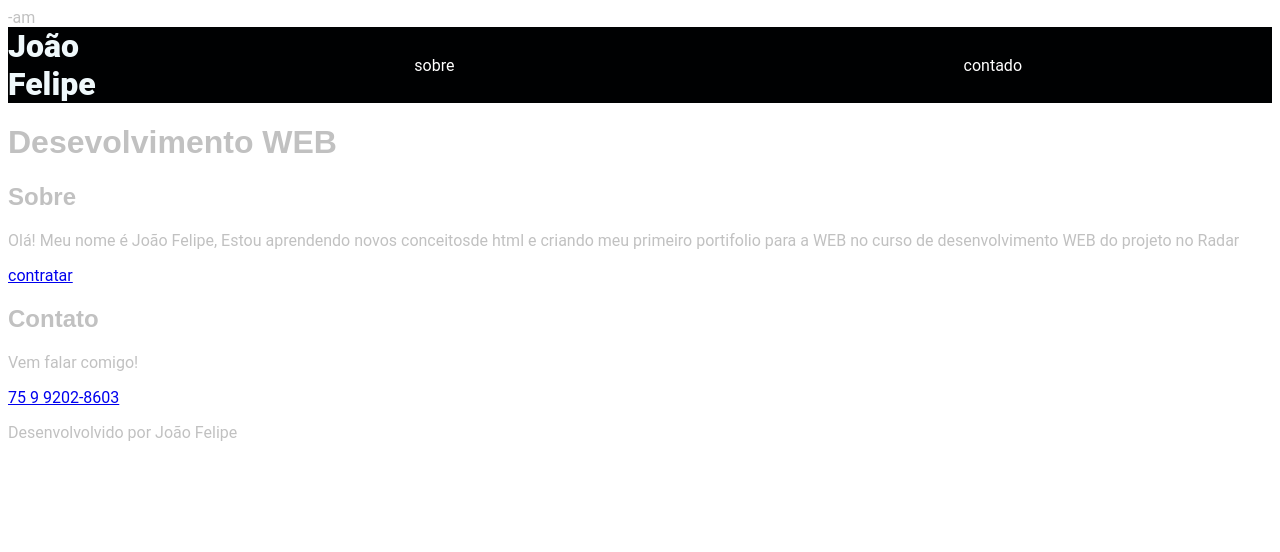
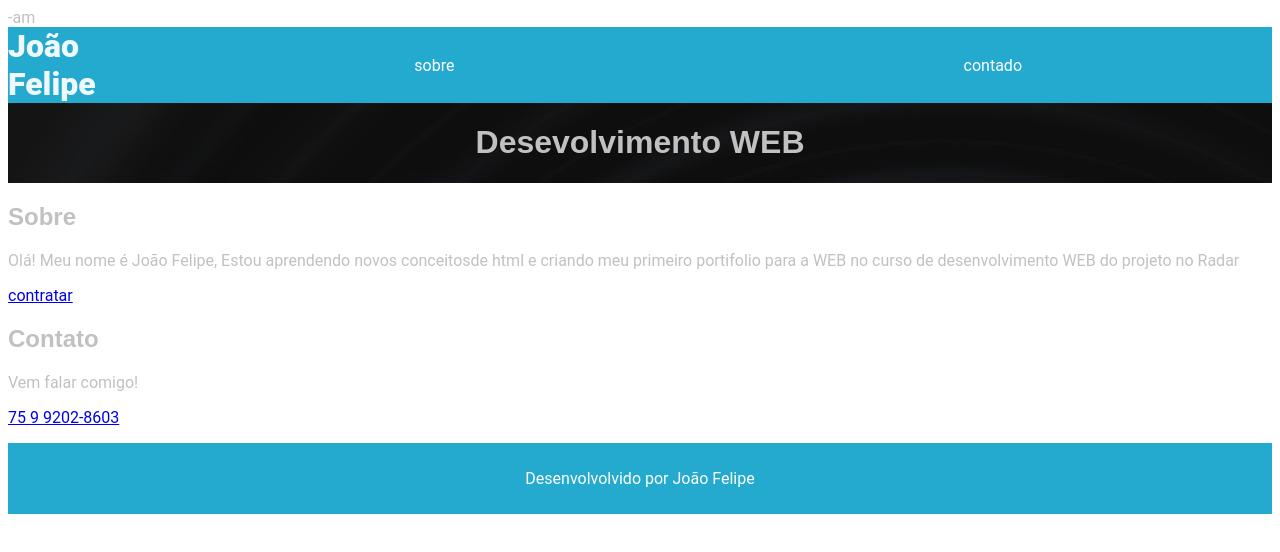
Before and after one commit to joaof18/portifolio, a plain HTML site: page index.html in a window 1280 px wide. Drawn offline with Linux system fonts and the light colour scheme; a web font is replaced by a local one.

Commit message:
alteração do herser e footer

```diff
--- a/index.html
+++ b/index.html
@@ -22,6 +22,7 @@
 
 <header>
 <h1>Desevolvimento WEB</h1>
+</header>
 
 <section>
     <H2>Sobre</H2>
@@ -38,14 +39,12 @@
     </div>
 
     <div>
-        <!-- <p><a href="maito:joaofelipe88547591@gmail.com"></a></p> -->
+        <p><a href="maito:joaofelipe88547591@gmail.com"></a></p>
     </div>
 </section>
 
 <footer>
     <p>Desenvolvolvido por João Felipe</p>
 </footer>
-
-</header>
 </body>
 </html>
--- a/style.css
+++ b/style.css
@@ -1,4 +1,4 @@
-body {
+     body {
         font-family: Roboto, sans-serif;
         color: #c1c1c1;
      }
@@ -11,7 +11,7 @@ body {
      nav {
         display: flex;
         align-items: center;
-        background-color: #000102;
+        background-color: #24aacf;
      }
 
      nav > a {
@@ -41,3 +41,17 @@ nav ul a {
        text-decoration: none;
        color: #FFFFFF;
 }
+
+header {
+   display: flex;
+   flex-direction: column;
+   align-items: center;
+   background-image: url("CAMERA.png");
+}
+
+   footer {
+   text-align: center;
+   padding: 10px;
+   background-color: #24aacf;
+   color: #FFFFFF;
+}
```
Also changed, not shown: CAMERA.png (added).
